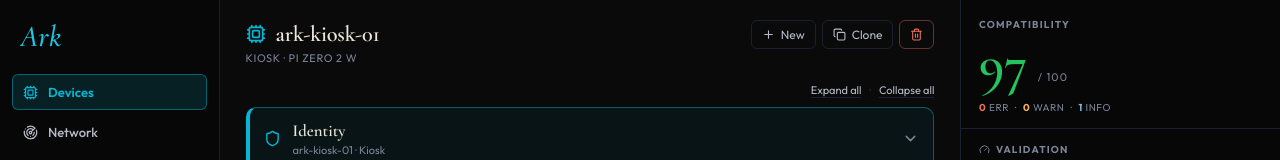
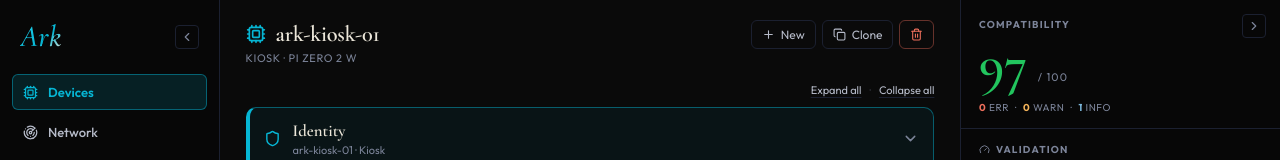
Before and after one commit to devsinsera/ark, a React (Vite) app in the folder app/: page / in a window 1280 px wide. Shown: the top 160 px of the page. Built offline with nearby package versions, Linux system fonts and the light colour scheme.

Commit message:
Deploy 2026-05-22 08:04

```diff
--- a/app/src/App.jsx
+++ b/app/src/App.jsx
@@ -9,7 +9,7 @@
   // Actions
   Plus, Copy as CopyIcon, Trash2, Download, Save, Upload,
   // State
-  ChevronDown, ChevronRight, ChevronUp, Check as CheckIcon, X as XIcon,
+  ChevronDown, ChevronLeft, ChevronRight, ChevronUp, Check as CheckIcon, X as XIcon,
   AlertTriangle, Info, Gauge, Zap, FileText, Terminal, FileJson, Power,
 } from 'lucide-react';
 import { COLORS, FONT_HEADING, FONT_BODY, FONT_MONO, btnPrimary } from './lib/theme.js';
@@ -45,10 +45,14 @@
 }
 
 // localStorage keys for UI state (separate from manifest storage).
-const UI_DRAWER_OPEN_KEY   = 'ark.ui.drawer.open.v1';
+// drawer key bumped to v2 so the new collapsed-default takes effect
+// even for users who have a v1 "open=true" already in localStorage
+const UI_DRAWER_OPEN_KEY   = 'ark.ui.drawer.open.v2';
 const UI_DRAWER_HEIGHT_KEY = 'ark.ui.drawer.height.v1';
 const UI_DRAWER_TAB_KEY    = 'ark.ui.drawer.tab.v1';
 const UI_CONFIG_SUBTAB_KEY = 'ark.ui.drawer.configSubtab.v1';
+const UI_SIDEBAR_OPEN_KEY  = 'ark.ui.sidebar.open.v1';
+const UI_RIGHT_OPEN_KEY    = 'ark.ui.right.open.v1';
 const UI_NAV_KEY           = 'ark.ui.nav.v1';
 const UI_LAYERS_KEY        = 'ark.ui.layers.v1';
 
@@ -202,7 +206,9 @@
   // ── UI state ────────────────────────────────────────────────────
   const [nav, setNav]                 = useState(() => readJSON(UI_NAV_KEY, 'devices'));
   const [openLayers, setOpenLayers]   = useState(() => readJSON(UI_LAYERS_KEY, { identity: true, hardware: true }));
-  const [drawerOpen, setDrawerOpen]   = useState(() => readJSON(UI_DRAWER_OPEN_KEY, true));
+  const [drawerOpen, setDrawerOpen]   = useState(() => readJSON(UI_DRAWER_OPEN_KEY, false));
+  const [sidebarOpen, setSidebarOpen] = useState(() => readJSON(UI_SIDEBAR_OPEN_KEY, true));
+  const [rightOpen,   setRightOpen]   = useState(() => readJSON(UI_RIGHT_OPEN_KEY,   true));
   const [drawerHeight, setDrawerHeight] = useState(() => readJSON(UI_DRAWER_HEIGHT_KEY, 340));
   const [drawerTab, setDrawerTab]     = useState(() => readJSON(UI_DRAWER_TAB_KEY, 'config'));
   const [configSubtab, setConfigSubtab] = useState(() => readJSON(UI_CONFIG_SUBTAB_KEY, 'dietpi'));
@@ -213,6 +219,8 @@
   useEffect(() => { writeJSON(UI_NAV_KEY, nav); },                 [nav]);
   useEffect(() => { writeJSON(UI_LAYERS_KEY, openLayers); },        [openLayers]);
   useEffect(() => { writeJSON(UI_DRAWER_OPEN_KEY, drawerOpen); },   [drawerOpen]);
+  useEffect(() => { writeJSON(UI_SIDEBAR_OPEN_KEY, sidebarOpen); }, [sidebarOpen]);
+  useEffect(() => { writeJSON(UI_RIGHT_OPEN_KEY,   rightOpen); },   [rightOpen]);
   useEffect(() => { writeJSON(UI_DRAWER_HEIGHT_KEY, drawerHeight); }, [drawerHeight]);
   useEffect(() => { writeJSON(UI_DRAWER_TAB_KEY, drawerTab); },     [drawerTab]);
   useEffect(() => { writeJSON(UI_CONFIG_SUBTAB_KEY, configSubtab); }, [configSubtab]);
@@ -352,11 +360,14 @@
       {/* ── TOP REGION: nav | centre | validation ─────────────────────── */}
       <div style={{
         display: 'grid',
-        gridTemplateColumns: '220px minmax(0, 1fr) 320px',
+        gridTemplateColumns: `${sidebarOpen ? '220px' : '32px'} minmax(0, 1fr) ${rightOpen ? '320px' : '32px'}`,
         minHeight: 0,
         borderBottom: `1px solid ${COLORS.border}`,
+        transition: 'grid-template-columns 180ms ease',
       }}>
-        <Sidebar nav={nav} setNav={setNav} count={Object.keys(manifests).length}/>
+        {sidebarOpen
+          ? <Sidebar nav={nav} setNav={setNav} count={Object.keys(manifests).length} onCollapse={() => setSidebarOpen(false)}/>
+          : <CollapsedRail side="left" onExpand={() => setSidebarOpen(true)} label="Open nav"/>}
 
         <CentreWorkspace
           nav={nav} setNav={setNav}
@@ -369,13 +380,12 @@
           downloadManifestJson={downloadManifestJson}
         />
 
-        <ValidationPanel
-          active={active}
-          warnings={warnings}
-          risks={risks}
-          score={score}
-          buildStatus={buildStatus}
-        />
+        {rightOpen
+          ? <ValidationPanel
+              active={active} warnings={warnings} risks={risks} score={score} buildStatus={buildStatus}
+              onCollapse={() => setRightOpen(false)}
+            />
+          : <CollapsedRail side="right" onExpand={() => setRightOpen(true)} label="Open validation panel"/>}
       </div>
 
       {/* ── BOTTOM DRAWER ────────────────────────────────────────────── */}
@@ -401,7 +411,7 @@
 // =====================================================================
 //  Sidebar
 // =====================================================================
-function Sidebar({ nav, setNav, count }) {
+function Sidebar({ nav, setNav, count, onCollapse }) {
   return (
     <aside style={{
       borderRight: `1px solid ${COLORS.border}`,
@@ -409,8 +419,9 @@
       display: 'flex', flexDirection: 'column', gap: 4,
       background: '#070707',
       overflowY: 'auto',
+      position: 'relative',
     }}>
-      <div style={{ padding: '4px 8px 18px' }}>
+      <div style={{ padding: '4px 8px 18px', display: 'flex', alignItems: 'center', justifyContent: 'space-between' }}>
         <div style={{
           fontFamily: FONT_HEADING,
           fontStyle: 'italic',
@@ -422,6 +433,16 @@
         }}>
           Ark
         </div>
+        {onCollapse && (
+          <button
+            onClick={onCollapse}
+            title="Collapse navigation"
+            aria-label="Collapse navigation"
+            style={paneToggleBtn()}
+          >
+            <ChevronLeft size={14}/>
+          </button>
+        )}
       </div>
 
       {NAV_SECTIONS.map(s => {
@@ -445,6 +466,52 @@
       })}
 
       <div style={{ flex: 1 }}/>
+    </aside>
+  );
+}
+
+function paneToggleBtn() {
+  return {
+    width: 24, height: 24,
+    background: 'transparent',
+    border: `1px solid ${COLORS.border}`,
+    color: COLORS.textMuted,
+    borderRadius: 4,
+    cursor: 'pointer',
+    display: 'flex', alignItems: 'center', justifyContent: 'center',
+    padding: 0,
+  };
+}
+
+// Tiny vertical rail shown when a pane is collapsed. One chevron
+// button expands it back. 32px wide; matches the grid template.
+function CollapsedRail({ side, onExpand, label }) {
+  const ChevIcon = side === 'left' ? ChevronRight : ChevronLeft;
+  return (
+    <aside style={{
+      borderRight: side === 'left' ? `1px solid ${COLORS.border}` : 'none',
+      borderLeft:  side === 'right' ? `1px solid ${COLORS.border}` : 'none',
+      background: '#070707',
+      display: 'flex', flexDirection: 'column', alignItems: 'center',
+      padding: '16px 0',
+    }}>
+      <button
+        onClick={onExpand}
+        title={label}
+        aria-label={label}
+        style={{
+          width: 24, height: 24,
+          background: 'transparent',
+          border: `1px solid ${COLORS.border}`,
+          color: COLORS.textMuted,
+          borderRadius: 4,
+          cursor: 'pointer',
+          display: 'flex', alignItems: 'center', justifyContent: 'center',
+          padding: 0,
+        }}
+      >
+        <ChevIcon size={14}/>
+      </button>
     </aside>
   );
 }
@@ -1008,10 +1075,25 @@
 // =====================================================================
 //  Validation panel
 // =====================================================================
-function ValidationPanel({ active, warnings, risks, score, buildStatus }) {
+function ValidationPanel({ active, warnings, risks, score, buildStatus, onCollapse }) {
+  const CollapseBtn = onCollapse ? (
+    <button
+      onClick={onCollapse}
+      title="Collapse validation panel"
+      aria-label="Collapse validation panel"
+      style={{
+        position: 'absolute', top: 14, right: 14,
+        ...paneToggleBtn(),
+      }}
+    >
+      <ChevronRight size={14}/>
+    </button>
+  ) : null;
+
   if (!active) {
     return (
-      <aside style={panelStyle()}>
+      <aside style={{ ...panelStyle(), position: 'relative' }}>
+        {CollapseBtn}
         <div style={{ color: COLORS.textMuted, fontSize: 13, padding: 20, textAlign: 'center' }}>
           No manifest selected.
         </div>
@@ -1024,7 +1106,8 @@
   const scoreCol = scoreColor(score);
 
   return (
-    <aside style={panelStyle()}>
+    <aside style={{ ...panelStyle(), position: 'relative' }}>
+      {CollapseBtn}
       {/* ── Compatibility score ──────────────────────────────────── */}
       <div style={{ padding: '18px 18px 14px', borderBottom: `1px solid ${COLORS.border}` }}>
         <div style={panelLabel()}>Compatibility</div>
```
